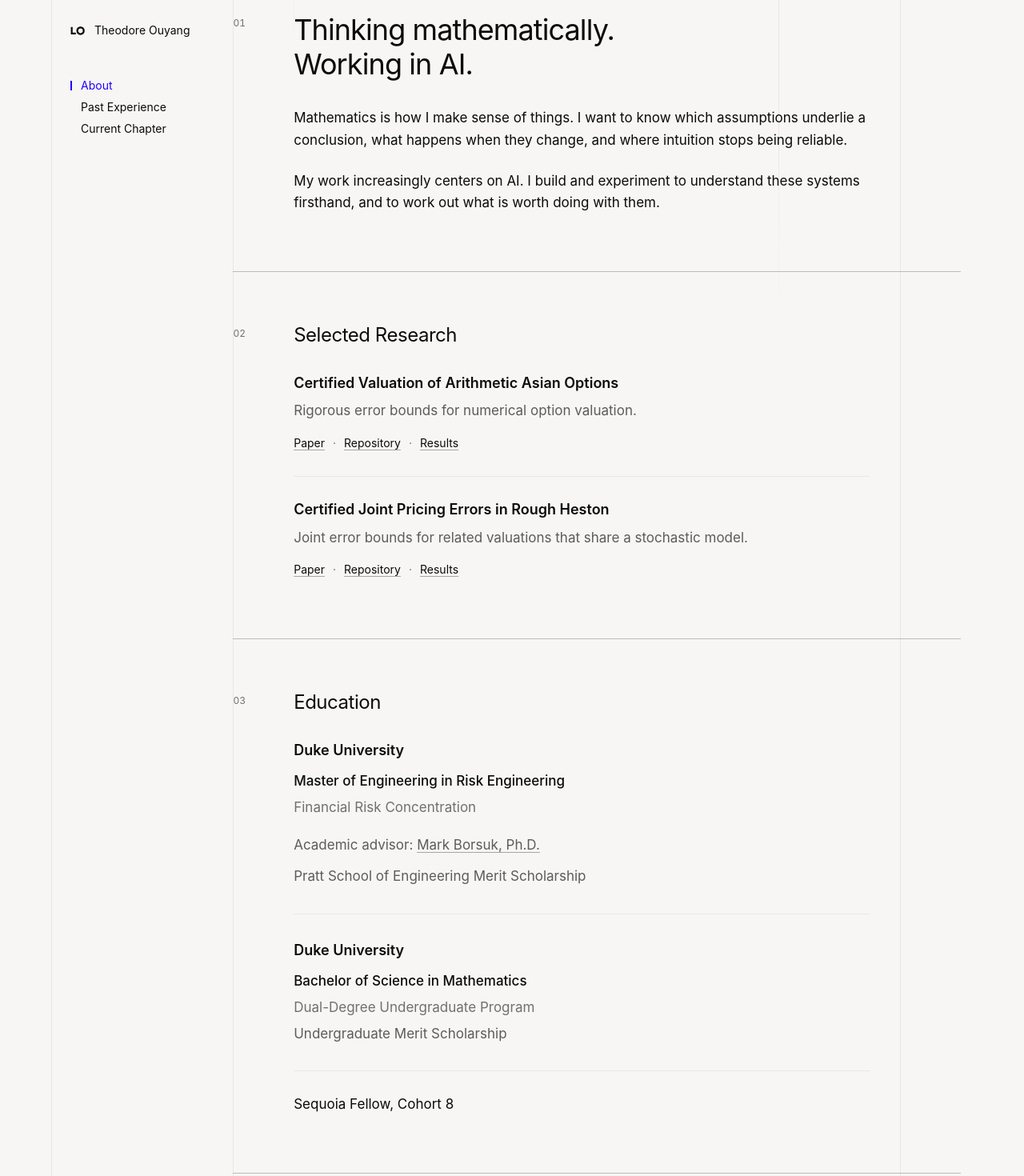
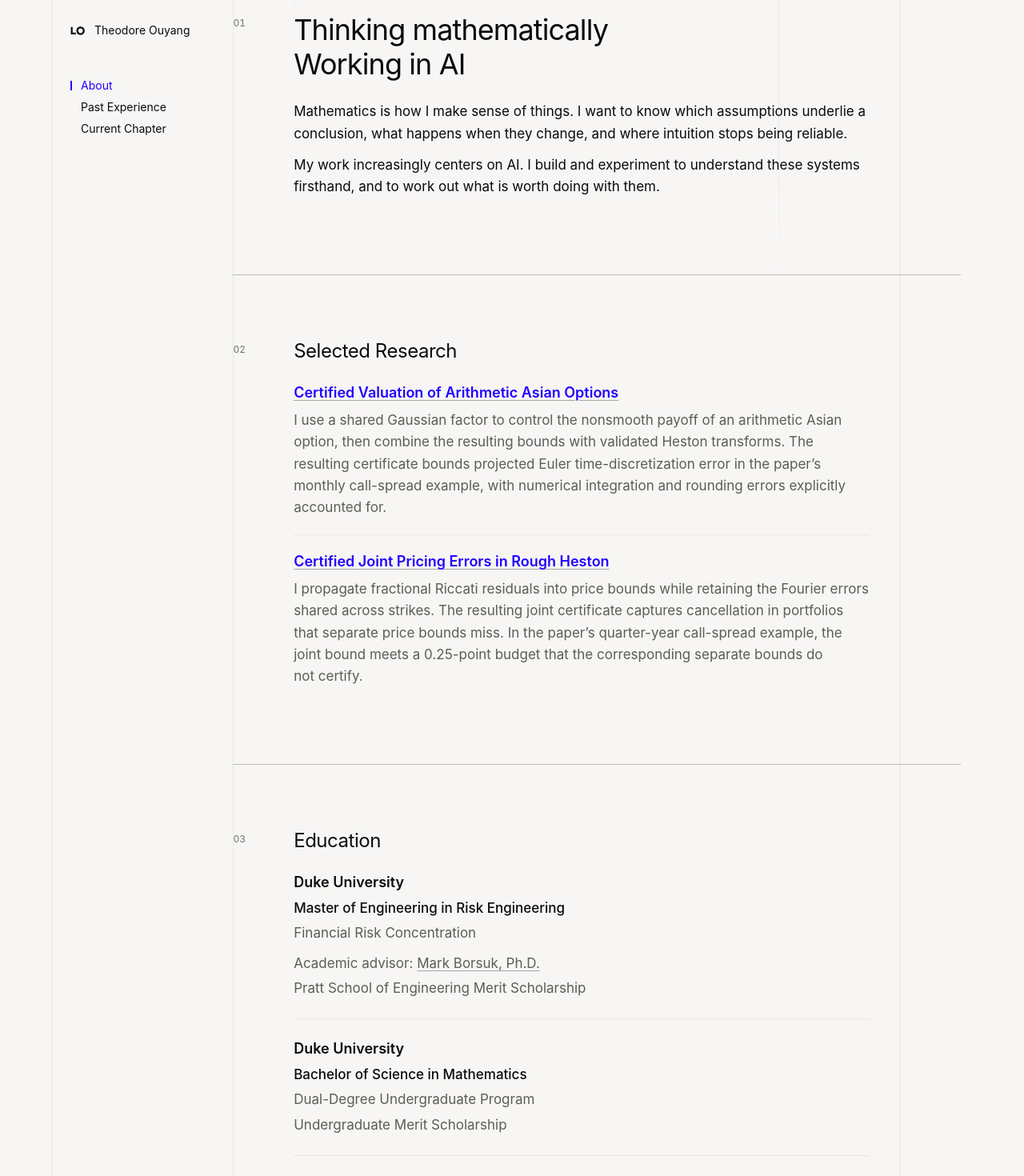
Before and after one commit to 130U/130U.github.io, a Next.js app in the folder website/: page / in a window 1280 px wide. Shown: the part 960-2430 px from the top of the page at 80% size. Built offline with nearby package versions, Linux system fonts and the light colour scheme; a web font is replaced by a local one.

Commit message:
Refine About spacing and research summaries

```diff
--- a/website/app/components/AboutContent.tsx
+++ b/website/app/components/AboutContent.tsx
@@ -6,9 +6,9 @@ import styles from "../home.module.css";
 
 const researchSummaries: Record<string, string> = {
   "certified-valuation-arithmetic-asian-options":
-    "Rigorous error bounds for numerical option valuation.",
+    "I use a shared Gaussian factor to control the nonsmooth payoff of an arithmetic Asian option, then combine the resulting bounds with validated Heston transforms. The resulting certificate bounds projected Euler time-discretization error in the paper’s monthly call-spread example, with numerical integration and rounding errors explicitly accounted for.",
   "certified-rough-heston-valuation":
-    "Joint error bounds for related valuations that share a stochastic model.",
+    "I propagate fractional Riccati residuals into price bounds while retaining the Fourier errors shared across strikes. The resulting joint certificate captures cancellation in portfolios that separate price bounds miss. In the paper’s quarter-year call-spread example, the joint bound meets a 0.25-point budget that the corresponding separate bounds do not certify.",
 };
 
 export function AboutContent() {
@@ -18,8 +18,8 @@ export function AboutContent() {
         <p className={styles.sectionIndex} aria-hidden="true">01</p>
         <div className={styles.sectionBody}>
           <h1 id="home-heading">
-            <span>Thinking mathematically.</span>{" "}
-            <span>Working in AI.</span>
+            <span>Thinking mathematically</span>{" "}
+            <span>Working in AI</span>
           </h1>
           <div className={styles.biographyCopy}>
             <p>
@@ -43,13 +43,10 @@ export function AboutContent() {
           <div>
             {selectedResearchProjects.map((project) => (
               <article className={styles.researchEntry} key={project.slug} id={project.slug}>
-                <h3 className={styles.researchTitle}>{project.title}</h3>
+                <h3 className={styles.researchTitle}>
+                  <Link href={project.path}>{project.title}</Link>
+                </h3>
                 <p className={styles.researchSummary}>{researchSummaries[project.slug]}</p>
-                <ul className={styles.researchLinks} aria-label={`${project.title} links`}>
-                  <li><Link href={project.path}>Paper</Link></li>
-                  <li><a href={project.repositoryUrl} target="_blank" rel="noopener noreferrer">Repository</a></li>
-                  <li><a href={`${project.repositoryUrl}/blob/main/EVIDENCE.md`} target="_blank" rel="noopener noreferrer">Results</a></li>
-                </ul>
               </article>
             ))}
           </div>
--- a/website/app/home.module.css
+++ b/website/app/home.module.css
@@ -15,12 +15,12 @@
 }
 
 .identity {
-  padding-bottom: 72px;
+  padding-bottom: 96px;
 }
 
 .section {
   border-top: 1px solid var(--rule-strong);
-  padding: 64px 0 72px;
+  padding: 80px 0 96px;
 }
 
 .section:last-child {
@@ -60,7 +60,7 @@
 }
 
 .biographyCopy {
-  margin-top: 32px;
+  margin-top: 24px;
   font-size: var(--type-reading);
   line-height: var(--reading-leading);
   text-wrap: pretty;
@@ -71,11 +71,11 @@
 }
 
 .biographyCopy p + p {
-  margin-top: 24px;
+  margin-top: 12px;
 }
 
 .sectionTitle {
-  margin: 0 0 32px;
+  margin: 0 0 24px;
   font-size: var(--type-heading);
   font-weight: 400;
   line-height: var(--heading-leading);
@@ -84,8 +84,8 @@
 
 .researchEntry + .researchEntry {
   border-top: 1px solid var(--rule);
-  margin-top: 28px;
-  padding-top: 28px;
+  margin-top: 20px;
+  padding-top: 20px;
 }
 
 .researchTitle,
@@ -105,33 +105,12 @@
   text-wrap: pretty;
 }
 
-.researchLinks {
-  display: flex;
-  flex-wrap: wrap;
-  align-items: center;
-  margin: 12px 0 0;
-  padding: 0;
-  list-style: none;
-  font-size: var(--type-interface);
-  line-height: var(--interface-leading);
+.researchTitle a {
+  color: var(--accent);
 }
 
-.researchLinks li {
-  display: flex;
-  align-items: center;
-}
-
-.researchLinks li + li::before {
-  content: "·";
-  margin: 0 10px;
-  color: var(--muted);
-}
-
-.researchLinks a,
+.researchTitle a,
 .contactStrip a {
-  display: inline-flex;
-  align-items: center;
-  min-height: 28px;
   max-width: 100%;
   text-decoration: underline;
   text-decoration-color: var(--link-rule);
@@ -141,8 +120,8 @@
   transition: color 180ms var(--ease-out), text-decoration-color 180ms var(--ease-out);
 }
 
-.researchLinks a:focus-visible,
-.researchLinks a:active,
+.researchTitle a:focus-visible,
+.researchTitle a:active,
 .contactStrip a:focus-visible,
 .contactStrip a:active {
   color: var(--accent);
@@ -150,26 +129,36 @@
 }
 
 .educationList :global(.education-entry) {
-  padding: 0 0 32px;
+  padding: 0 0 24px;
 }
 
 .educationList :global(.education-entry) + :global(.education-entry) {
-  padding-top: 32px;
+  padding-top: 24px;
 }
 
 .educationList :global(.education-degree) {
-  margin-top: 12px;
+  margin-top: 6px;
   font-size: var(--type-reading);
   font-weight: 500;
   line-height: var(--reading-leading);
 }
 
+.educationList :global(.entry-subtitle),
 .educationList :global(.education-note) {
+  margin-top: 4px;
   color: var(--supporting-ink);
 }
 
+.educationList :global(.education-notes) {
+  margin-top: 10px;
+}
+
+.educationList :global(.education-note) + :global(.education-note) {
+  margin-top: 4px;
+}
+
 .fellowship {
-  margin: 28px 0 0;
+  margin: 20px 0 0;
   font-size: var(--type-reading);
   line-height: var(--reading-leading);
 }
@@ -187,8 +176,13 @@
   padding-top: 30px;
 }
 
+.courseGrid h3 {
+  margin-bottom: 12px;
+}
+
 .courseGrid :global(.course-list) {
   color: var(--supporting-ink);
+  gap: 4px;
 }
 
 .contactStrip {
@@ -203,7 +197,7 @@
   display: grid;
   min-width: 0;
   align-content: start;
-  gap: 16px;
+  gap: 8px;
 }
 
 .contactStrip li + li {
@@ -219,13 +213,16 @@
 }
 
 .contactStrip a {
+  display: inline-flex;
+  align-items: center;
+  min-height: 28px;
   width: fit-content;
   font-size: var(--type-reading);
   overflow-wrap: anywhere;
 }
 
 @media (hover: hover) and (pointer: fine) {
-  .researchLinks a:hover,
+  .researchTitle a:hover,
   .contactStrip a:hover {
     color: var(--accent);
     text-decoration-color: var(--accent);
@@ -233,7 +230,6 @@
 }
 
 @media (pointer: coarse) {
-  .researchLinks a,
   .contactStrip a {
     min-height: 44px;
   }
@@ -261,11 +257,11 @@
   }
 
   .identity {
-    padding-bottom: 48px;
+    padding-bottom: 64px;
   }
 
   .section {
-    padding: 44px 0 48px;
+    padding: 56px 0 64px;
   }
 
   .sectionIndex {
@@ -273,11 +269,11 @@
   }
 
   .biographyCopy {
-    margin-top: 28px;
+    margin-top: 24px;
   }
 
   .sectionTitle {
-    margin-bottom: 28px;
+    margin-bottom: 22px;
   }
 
   .courseGrid article + article {
@@ -303,7 +299,7 @@
 }
 
 @media (prefers-reduced-motion: reduce) {
-  .researchLinks a,
+  .researchTitle a,
   .contactStrip a {
     transition: none;
   }
--- a/website/app/lib/content/site.ts
+++ b/website/app/lib/content/site.ts
@@ -7,7 +7,7 @@ export const FELLOWSHIP = { title: "Sequoia Fellow", cohort: 8 } as const;
 export const DEFAULT_DESCRIPTION =
   `Theodore Ouyang is a Duke University graduate and ${FELLOWSHIP.title} in Cohort ${FELLOWSHIP.cohort}, exploring how artificial intelligence can become useful in everyday life.`;
 export const ABOUT_DESCRIPTION =
-  "Thinking mathematically. Working in AI. Theodore Ouyang's research, education, and interests.";
+  "Theodore Ouyang's research, education, and interests in mathematics and AI.";
 
 export type ActivePage =
   | "about"
--- a/website/content/protected-sources.json
+++ b/website/content/protected-sources.json
@@ -33,7 +33,7 @@
     "app/lib/content/metadata-excerpt.ts": "567139663925462cc48584a53dabb91e50e3727acd68afe7ddf61fa2818f0e71",
     "app/education/certified-rough-heston-valuation/page.tsx": "3891da8f094b8315eff066a95c4aec8a8bca527587f330e6a080e4c6086c1783",
     "content/selected-research/certified-rough-heston-valuation.json": "f7fc027dce9e755c600702a7e405782a863ec8ef90eda31962c39e8990d34004",
-    "app/components/AboutContent.tsx": "93ca9d47404dfda5064a6737118f76153c28fc5524d5aae260edce3391a0dd7d",
+    "app/components/AboutContent.tsx": "8361dce1a8b85044180578160eac8fab7bcba1bb1289376740c5a5c55931830a",
     "app/lib/content/about.ts": "8d79e72133dcbcae9523771a099f53f0aecb879cea384769ff6bb0144e05626f"
   }
 }
```
Also changed, not shown: website/content/visible-copy-manifest.json (+14 -18 lines), 3 other files (tests, documents, lock files or other folders).
